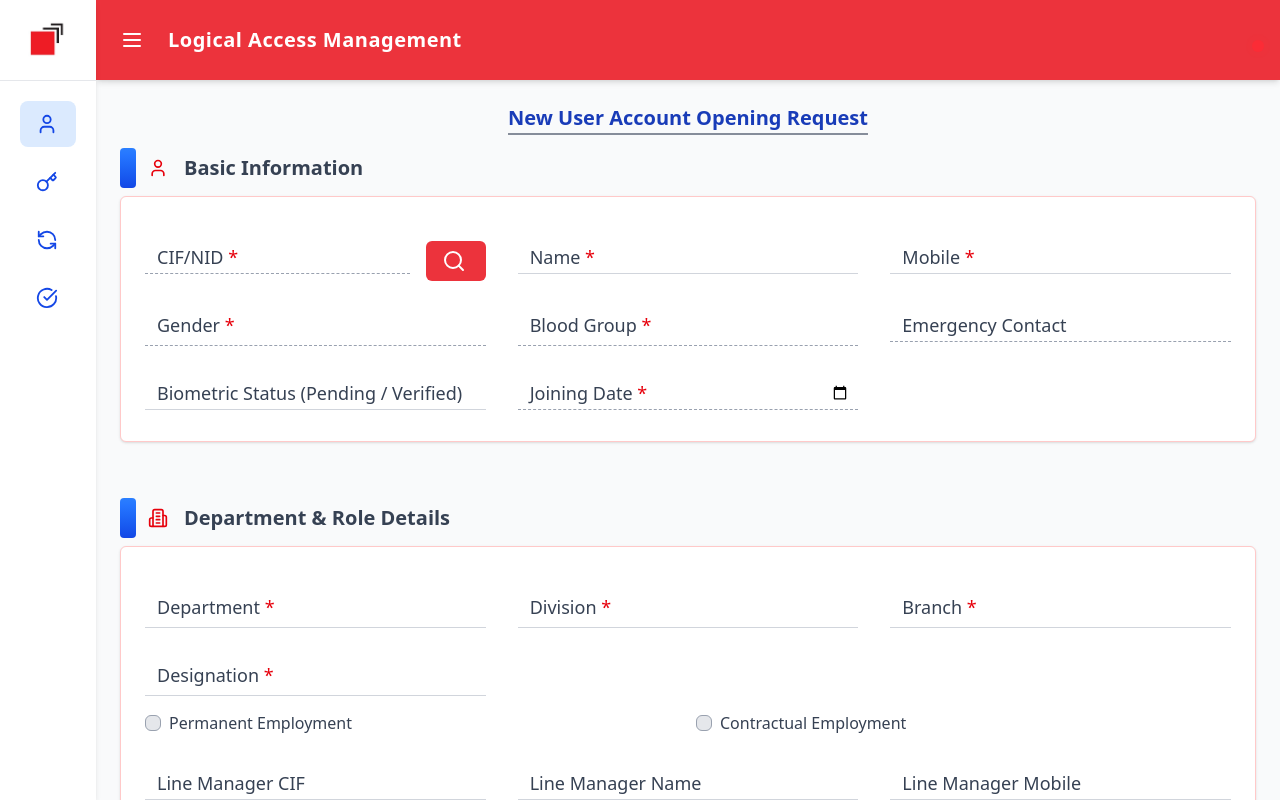
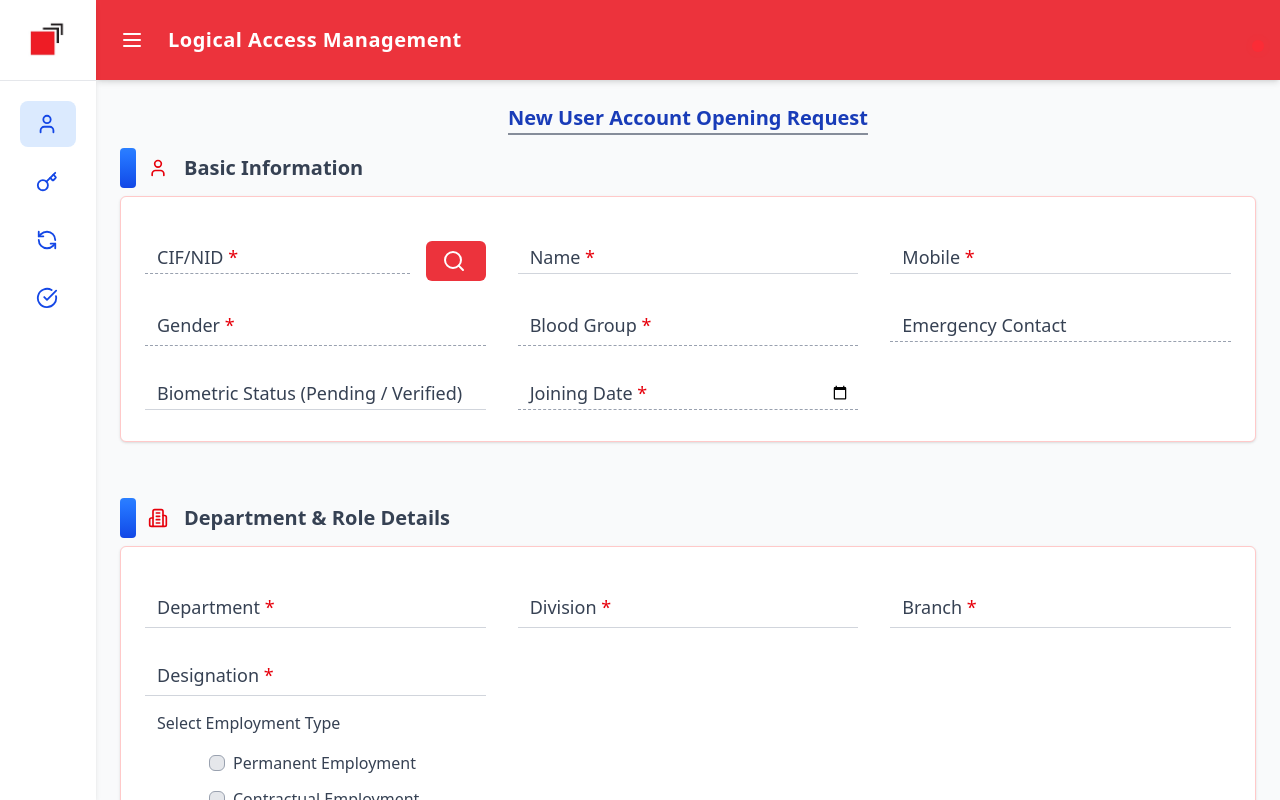
Before and after one commit to Nazmul-karim-tanvir-2nd/lamCodes, a React (Vite) app in the folder lamFrontend/: page / in a window 1280 px wide. Built offline with nearby package versions, Linux system fonts and the light colour scheme.

Commit message:
changed some code

```diff
--- a/lamFrontend/src/pages/userAccount/DepartmentRoleSection.jsx
+++ b/lamFrontend/src/pages/userAccount/DepartmentRoleSection.jsx
@@ -97,21 +97,34 @@ const DepartmentRoleSection = ({
                 />
 
                 {/* Employment Type */}
-                <div className="md:col-span-3 grid grid-cols-1 sm:grid-cols-2 gap-4">
+                <div className="md:col-span-3">
+                    <h3
+                        className={`inline-block px-3 py-1 rounded mb-2
+      ${formData.employmentStatus ? 'text-blue-600 font-medium' : 'text-gray-700'}`}
+                    >
+                        Select Employment Type
+                    </h3>
+
+                    <div className="flex flex-col gap-1 pl-8 sm:pl-16">
                         <FloatingCheckbox
                             label="Permanent Employment"
                             name="employmentStatusPermanent"
                             checked={formData.employmentStatus === 'Permanent'}
-                        onChange={(e) => updateField('employmentStatus', e.target.checked ? 'Permanent' : '')}
+                            onChange={(e) =>
+                                updateField('employmentStatus', e.target.checked ? 'Permanent' : '')
+                            }
                             disabled={!isEditable}
                         />
                         <FloatingCheckbox
                             label="Contractual Employment"
                             name="employmentStatusContractual"
                             checked={formData.employmentStatus === 'Contractual'}
-                        onChange={(e) => updateField('employmentStatus', e.target.checked ? 'Contractual' : '')}
+                            onChange={(e) =>
+                                updateField('employmentStatus', e.target.checked ? 'Contractual' : '')
+                            }
                             disabled={!isEditable}
                         />
+                    </div>
                 </div>
 
                 {formData.employmentStatus === 'Contractual' && (
```
Lines whose indentation alone changed are shown as unchanged.
